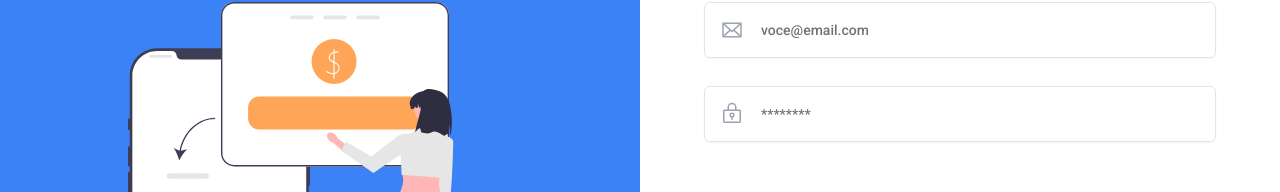
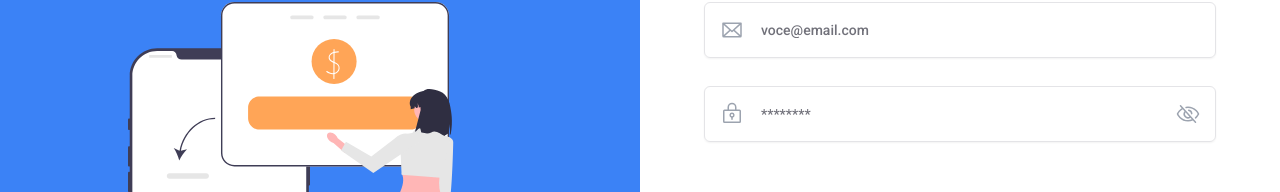
Before and after one commit to Gustaxz/asl-bank-front, a React (Vite) app: page / in a window 1280 px wide. Shown: the part 278-470 px from the top of the page. Built offline with nearby package versions, Linux system fonts and the light colour scheme.

Commit message:
feat: password input with hide & show

```diff
--- /dev/null
+++ b/src/components/InputPassword.tsx
@@ -0,0 +1,33 @@
+import { cn } from "@/lib/utils"
+import { Eye, EyeSlash } from "@phosphor-icons/react"
+import { ComponentProps, useState } from "react"
+import { Input } from "./ui/input"
+
+type InputProps = ComponentProps<"input">
+
+export function InputPassword(props: InputProps) {
+	const [hidePassword, setHidePassword] = useState(true)
+
+	return (
+		<div className="flex items-center relative w-full">
+			<Input
+				{...props}
+				className={cn(props.className, "pr-14")}
+				type={hidePassword ? "password" : "text"}
+			/>
+			{hidePassword ? (
+				<EyeSlash
+					size={24}
+					className="absolute right-4 text-gray-400 cursor-pointer"
+					onClick={() => setHidePassword(false)}
+				/>
+			) : (
+				<Eye
+					size={24}
+					className="absolute right-4 text-gray-400 cursor-pointer"
+					onClick={() => setHidePassword(true)}
+				/>
+			)}
+		</div>
+	)
+}
--- a/src/pages/auth/Login.tsx
+++ b/src/pages/auth/Login.tsx
@@ -1,3 +1,4 @@
+import { InputPassword } from "@/components/InputPassword"
 import { Button } from "@/components/ui/button"
 import { Input } from "@/components/ui/input"
 import { yupResolver } from "@hookform/resolvers/yup"
@@ -49,7 +50,7 @@ export function Login({ loading, setIsLogin, handleData }: ILoginProps) {
 						<Envelope size={24} className="absolute left-4 text-gray-400" />
 						<Input
 							placeholder="voce@email.com"
-							className="py-4 h-14 outline-blue-500 pl-14"
+							className="py-4 h-14 outline-blue-500 pl-14 "
 							{...register("email")}
 						/>
 					</div>
@@ -58,7 +59,7 @@ export function Login({ loading, setIsLogin, handleData }: ILoginProps) {
 				<div className="flex flex-col gap-1">
 					<div className="flex items-center relative">
 						<LockKey size={24} className="absolute left-4 text-gray-400" />
-						<Input
+						<InputPassword
 							type="password"
 							className="py-4 h-14 outline-blue-500 pl-14"
 							placeholder="********"
--- a/src/pages/auth/SignUp.tsx
+++ b/src/pages/auth/SignUp.tsx
@@ -1,3 +1,4 @@
+import { InputPassword } from "@/components/InputPassword"
 import { Button } from "@/components/ui/button"
 import { Input } from "@/components/ui/input"
 import { yupResolver } from "@hookform/resolvers/yup"
@@ -76,7 +77,7 @@ export function SignUp({ loading, setIsLogin, handleData }: ILoginProps) {
 				<div className="flex flex-col gap-1">
 					<div className="flex items-center relative">
 						<LockKey size={24} className="absolute left-4 text-gray-400" />
-						<Input
+						<InputPassword
 							type="password"
 							className="py-4 h-14 outline-blue-500 pl-14"
 							placeholder="********"
@@ -88,7 +89,7 @@ export function SignUp({ loading, setIsLogin, handleData }: ILoginProps) {
 				<div className="flex flex-col gap-1">
 					<div className="flex items-center relative">
 						<LockKey size={24} className="absolute left-4 text-gray-400" />
-						<Input
+						<InputPassword
 							type="password"
 							className="py-4 h-14 outline-blue-500 pl-14"
 							placeholder="********"
```
